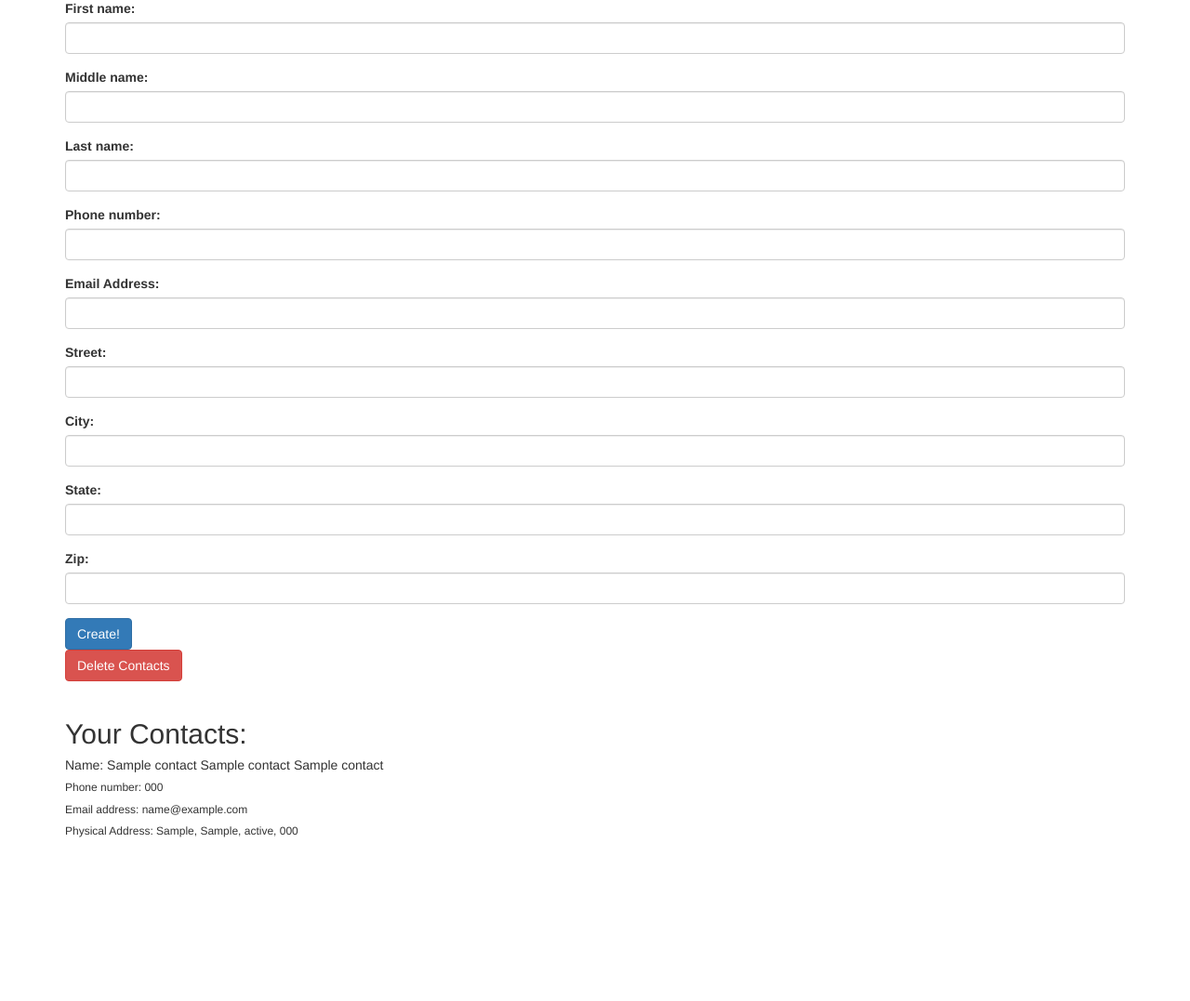
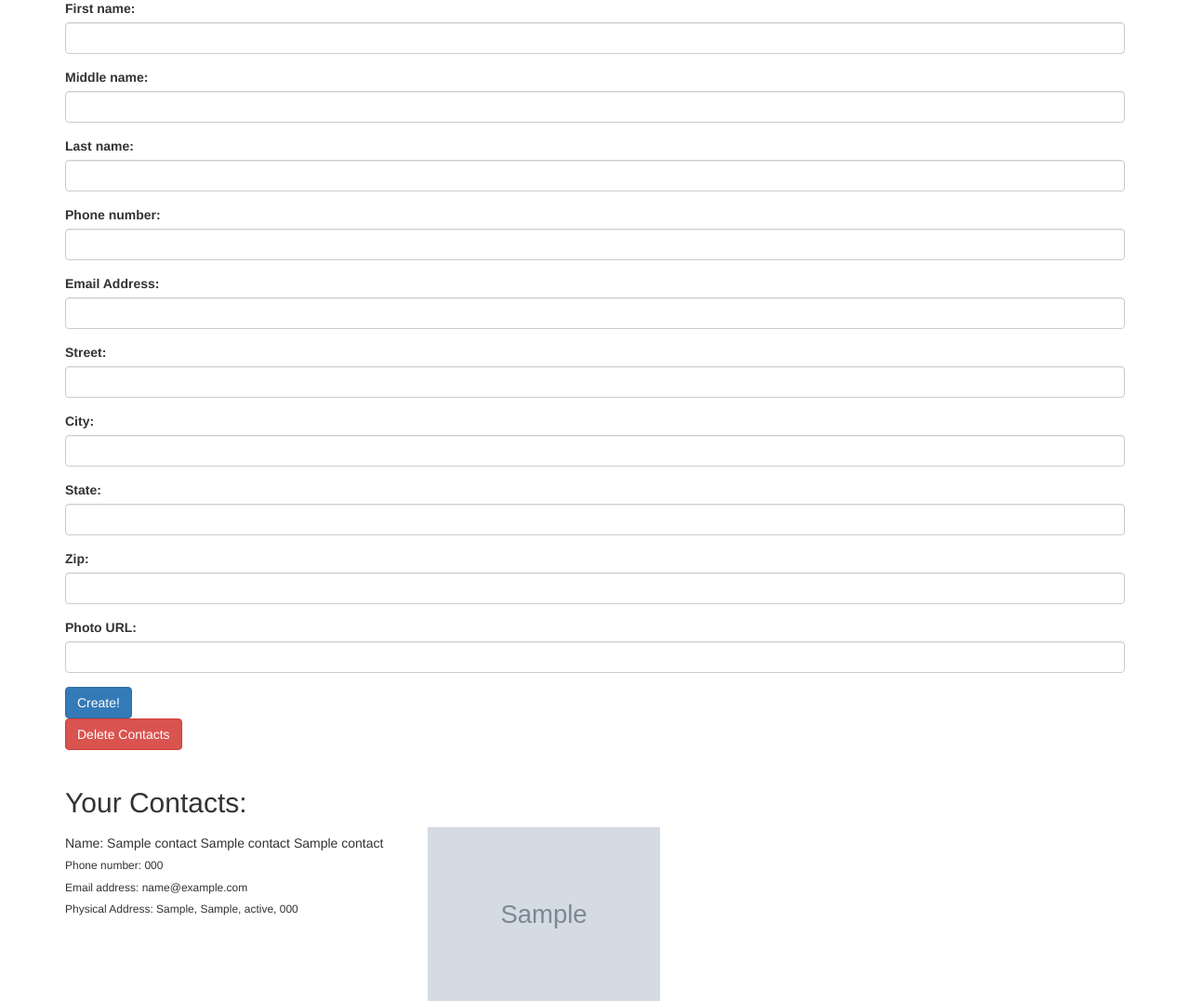
Before and after one commit to MBAllely/address_book_twig, a PHP site: template views/contact_form.html.twig in a window 1280 px wide. Shown: the part 117-1194 px from the top of the page at 93% size. Before the commit the page ends 1018 px from the top, so only its background shows below. Run offline with PHP 8.4, Linux system fonts and the light colour scheme; the template is opened without the code that fills it: most values are stand-ins (such as "Sample title", 1, 10 or a date in 2020); grey boxes marked "Sample" are stand-in pictures; some libraries are stand-ins or nearby versions.

Commit message:
allow user to add a photo to a contact

```diff
--- a/app/app.php
+++ b/app/app.php
@@ -19,7 +19,7 @@
 
     //** Add a new contact **//
     $app->post('/create_contact', function() use ($app) {
-        $contact = new Contact($_POST['first_name'], $_POST['middle_name'], $_POST['last_name'], $_POST['phone'], $_POST['email'], $_POST['street'], $_POST['city'], $_POST['state'], $_POST['zip']);
+        $contact = new Contact($_POST['first_name'], $_POST['middle_name'], $_POST['last_name'], $_POST['phone'], $_POST['email'], $_POST['street'], $_POST['city'], $_POST['state'], $_POST['zip'], $_POST['image']);
         $contact->save();
         return $app['twig']->render('contact_created.html.twig', array('new_contact' => $contact));
     });
--- a/views/contact_form.html.twig
+++ b/views/contact_form.html.twig
@@ -47,6 +47,10 @@
                     <label for="zip">Zip: </label>
                     <input id="zip" name="zip" class="form-control" type="text">
                 </div>
+                <div class="form-group"> <!--zip-->
+                    <label for="image">Photo URL: </label>
+                    <input id="image" name="image" class="form-control" type="text">
+                </div>
 
                 <button type="submit" name="button" class="btn btn-primary">Create!</button>
             </form>
@@ -56,11 +60,19 @@
 
             <br>
             <h2>Your Contacts: </h2>
+
             {% for contact in contacts %}
-                <h5>Name: {{ contact.getFirstName }} {{ contact.getMiddleName }} {{ contact.getLastName }}</h5>
-                <h6>Phone number: {{ contact.getPhone }}</h6>
-                <h6>Email address: {{ contact.getEmail }}</h6>
-                <h6>Physical Address: {{ contact.getStreet }}, {{ contact.getCity }}, {{ contact.getState }},  {{ contact.getZip }}</h6>
+            <div class="row">
+                <div class="col-xs-4">
+                    <h5>Name: {{ contact.getFirstName }} {{ contact.getMiddleName }} {{ contact.getLastName }}</h5>
+                    <h6>Phone number: {{ contact.getPhone }}</h6>
+                    <h6>Email address: {{ contact.getEmail }}</h6>
+                    <h6>Physical Address: {{ contact.getStreet }}, {{ contact.getCity }}, {{ contact.getState }},  {{ contact.getZip }}</h6>
+                </div>
+                <div class="col-xs-5">
+                    <img src="{{ contact.getImage }}" alt="{{ contact.getFirstName }} {{ contact.getFirstName }}" />
+                </div>
+            </div>
             {% endfor %}
         </div>
     </body>
```
Also changed, not shown: src/Contact.php (+12 -1 lines), views/contact_created.html.twig (+11 -4 lines).
